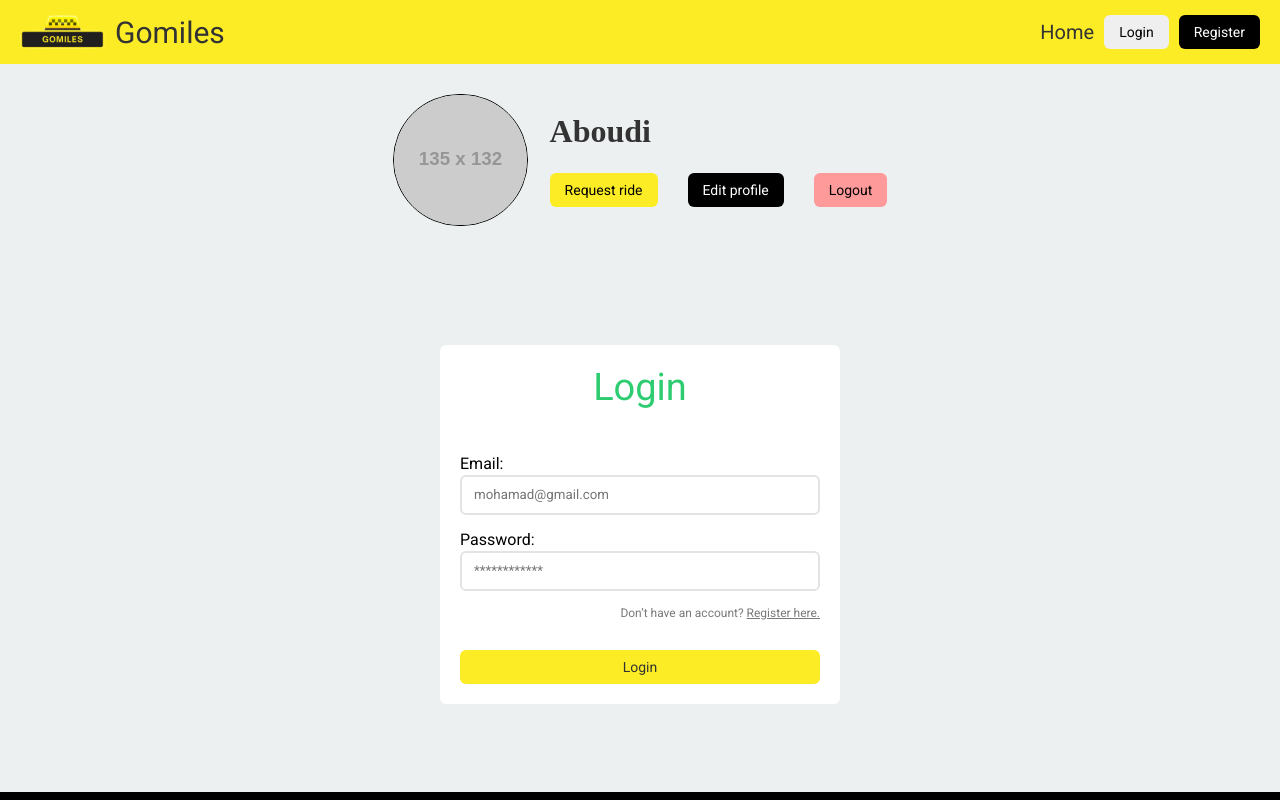
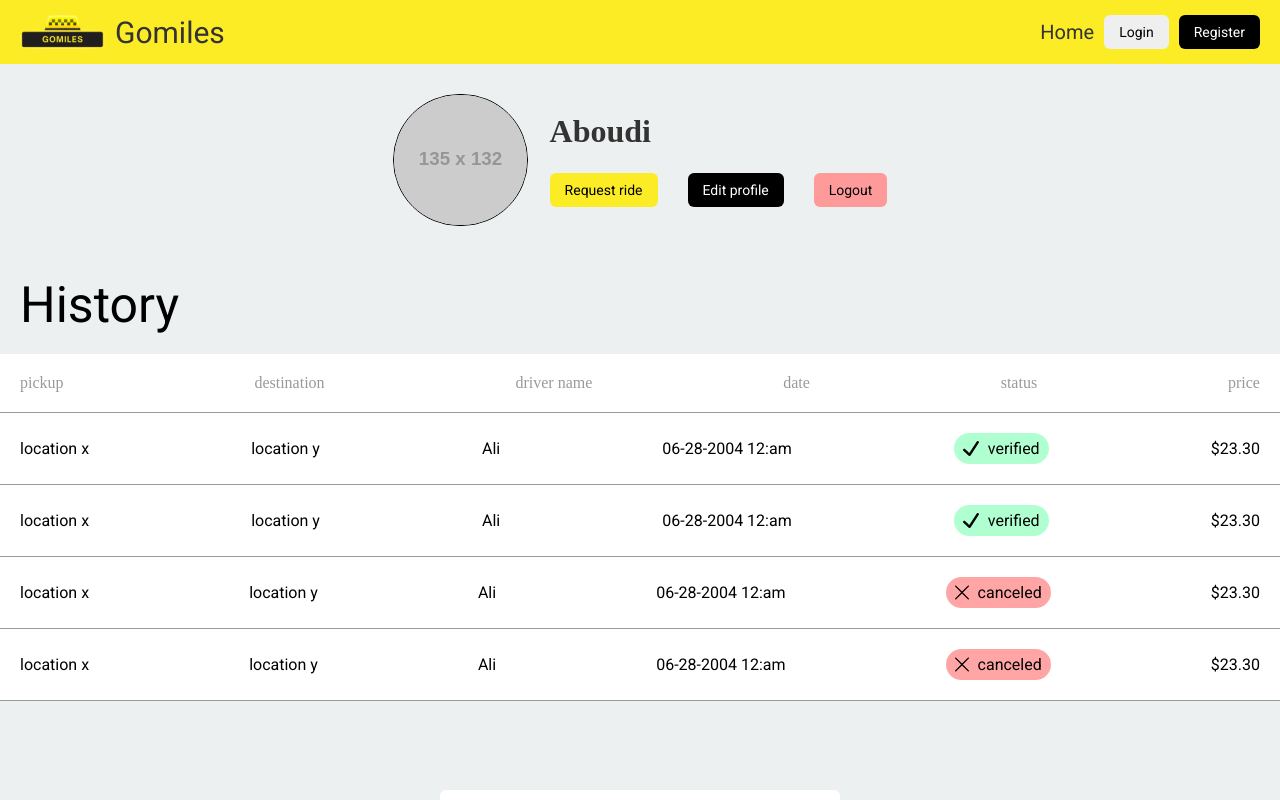
Before and after one commit to Ali-H-Hassan/TaxiApp, a React (Vite) app in the folder frontend/: page /auth/login in a window 1280 px wide. Shown: the top 800 px of the page. Built offline with nearby package versions, Linux system fonts and the light colour scheme.

Commit message:
user hsitory

```diff
--- a/frontend/src/pages/userProfile/index.css
+++ b/frontend/src/pages/userProfile/index.css
@@ -1,4 +1,3 @@
-/* UserProfile.css */
 .user-profile-container {
   width: 100%;
   height: 100%;
@@ -78,3 +77,35 @@
   background: #ff9a9a;
   color: black;
 }
+/* MyComponent.css */
+.container {
+  width: 100%;
+  height: 100%;
+  padding: 20px;
+  background: white;
+  border-bottom: 1px #9a9a9a solid;
+  display: inline-flex;
+  justify-content: space-between;
+  align-items: center;
+}
+
+.item {
+  flex-direction: column;
+  justify-content: flex-start;
+  align-items: flex-start;
+  gap: 10px;
+  display: inline-flex;
+}
+
+.text {
+  text-align: center;
+  color: #9a9a9a;
+  font-size: 16px;
+  font-family: 'Syne';
+  font-weight: 500;
+  word-wrap: break-word;
+}
+.title-text {
+  font-size: 50px;
+  padding: 20px;
+}
--- a/frontend/src/pages/userProfile/index.jsx
+++ b/frontend/src/pages/userProfile/index.jsx
@@ -1,9 +1,11 @@
 import React from 'react'
 import './index.css'
 import Button from '../../components/buttons'
+import DataItem from '../../components/tablerow'
 
 const UserProfile = () => {
   return (
+    <div className="dashboard">
       <div className="user-profile-container">
         <div className="profile-info">
           <img
@@ -38,6 +40,64 @@ const UserProfile = () => {
           </div>
         </div>
       </div>
+      <div className="history-section-container">
+        <div className="history-section-title">
+          <div className="title-text">History</div>
+        </div>
+        <div className="container">
+          <div className="item">
+            <div className="text">pickup</div>
+          </div>
+          <div className="item">
+            <div className="text">destination</div>
+          </div>
+          <div className="item">
+            <div className="text">driver name</div>
+          </div>
+          <div className="item">
+            <div className="text">date</div>
+          </div>
+          <div className="item">
+            <div className="text">status</div>
+          </div>
+          <div className="item">
+            <div className="text">price</div>
+          </div>
+        </div>
+        <DataItem
+          locationX="location x"
+          locationY="location y"
+          name="Ali"
+          date="06-28-2004 12:am"
+          status="verified"
+          amount="$23.30"
+        />
+        <DataItem
+          locationX="location x"
+          locationY="location y"
+          name="Ali"
+          date="06-28-2004 12:am"
+          status="verified"
+          amount="$23.30"
+        />
+        <DataItem
+          locationX="location x"
+          locationY="location y"
+          name="Ali"
+          date="06-28-2004 12:am"
+          status="canceled"
+          amount="$23.30"
+        />
+        <DataItem
+          locationX="location x"
+          locationY="location y"
+          name="Ali"
+          date="06-28-2004 12:am"
+          status="canceled"
+          amount="$23.30"
+        />
+      </div>
+    </div>
   )
 }
 
```
Lines whose indentation alone changed are shown as unchanged.
